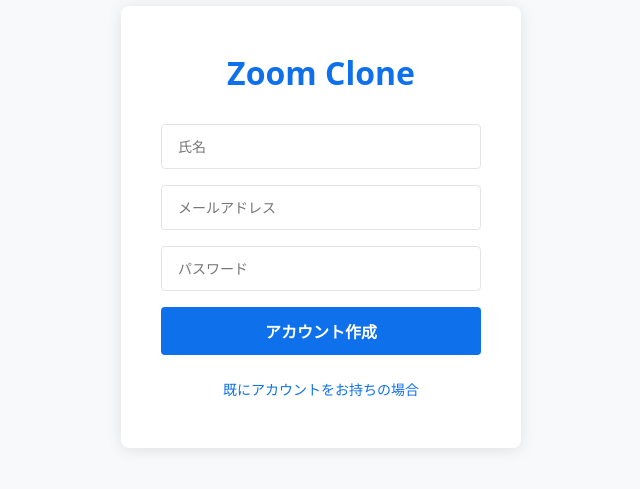
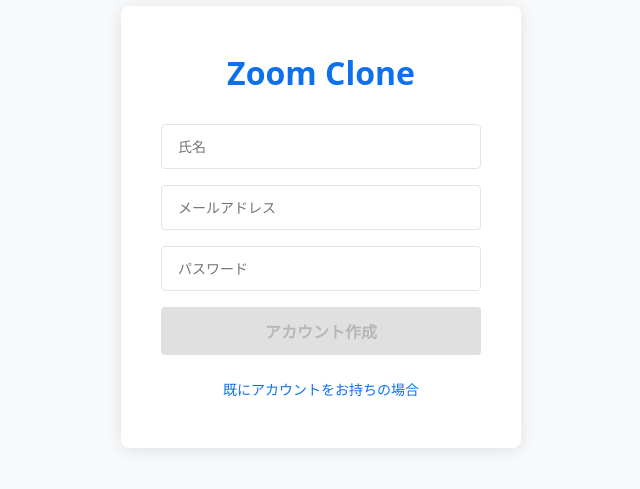
Before and after one commit to TakayukiHirano117/zoom-clone, a React (Vite) app: page /signup in a window 1280 px wide. Shown: the part 173-662 px from the top of the page, without its empty margins (319-959 px from the left). Built offline with nearby package versions, Linux system fonts and the light colour scheme; no server answers.

Commit message:
ユーザー登録機能の実装

```diff
--- a/src/pages/Signup/index.tsx
+++ b/src/pages/Signup/index.tsx
@@ -1,40 +1,94 @@
 import { Link } from 'react-router-dom';
 import './Signup.css';
+import { useState } from 'react';
+import { authRepository } from '../../modules/auth/auth.repository';
 
-function Signup() {
+const Signup = () => {
+  const [name, setName] = useState('');
+  const [email, setEmail] = useState('');
+  const [password, setPassword] = useState('');
+  const [isLoading, setIsLoading] = useState(false);
+
+  const signup = async () => {
+    setIsLoading(true);
+    if (!name || !email || !password) {
+      setIsLoading(false);
+      return;
+    }
+    try {
+      const { user, token } = await authRepository.signup(
+        name,
+        email,
+        password
+      );
+      console.log(user, token);
+    } catch (error) {
+      console.error(error);
+    } finally {
+      setIsLoading(false);
+
+      const { user, token } = await authRepository.signup(
+        name,
+        email,
+        password
+      );
+      console.log(user, token);
+    }
+  };
+
   return (
-    <div className='signup-container'>
-      <div className='signup-card'>
-        <div className='logo'>
+    <div className="signup-container">
+      <div className="signup-card">
+        <div className="logo">
           <h1>Zoom Clone</h1>
         </div>
 
-        <div className='signup-form'>
-          <div className='input-group'>
-            <input type='text' placeholder='氏名' />
+        <div className="signup-form">
+          <div className="input-group">
+            <input
+              type="text"
+              placeholder="氏名"
+              value={name}
+              onChange={(e) => setName(e.target.value)}
+            />
           </div>
 
-          <div className='input-group'>
-            <input type='email' placeholder='メールアドレス' />
+          <div className="input-group">
+            <input
+              type="email"
+              placeholder="メールアドレス"
+              value={email}
+              onChange={(e) => setEmail(e.target.value)}
+            />
           </div>
 
-          <div className='input-group'>
-            <input type='password' placeholder='パスワード' />
+          <div className="input-group">
+            <input
+              type="password"
+              placeholder="パスワード"
+              value={password}
+              onChange={(e) => setPassword(e.target.value)}
+            />
           </div>
 
-          <button type='button' className='signup-button'>
-            アカウント作成
+          <button
+            type="button"
+            className="signup-button"
+            onClick={signup}
+            disabled={!name || !email || !password}
+          >
+            {isLoading ? '作成中...' : 'アカウント作成'}
           </button>
         </div>
 
-        <div className='signup-links'>
-          <Link to='' className='login-link'>
+        <div className="signup-links">
+          <Link to="" className="login-link">
             既にアカウントをお持ちの場合
           </Link>
         </div>
       </div>
     </div>
   );
-}
+};
 
 export default Signup;
```
